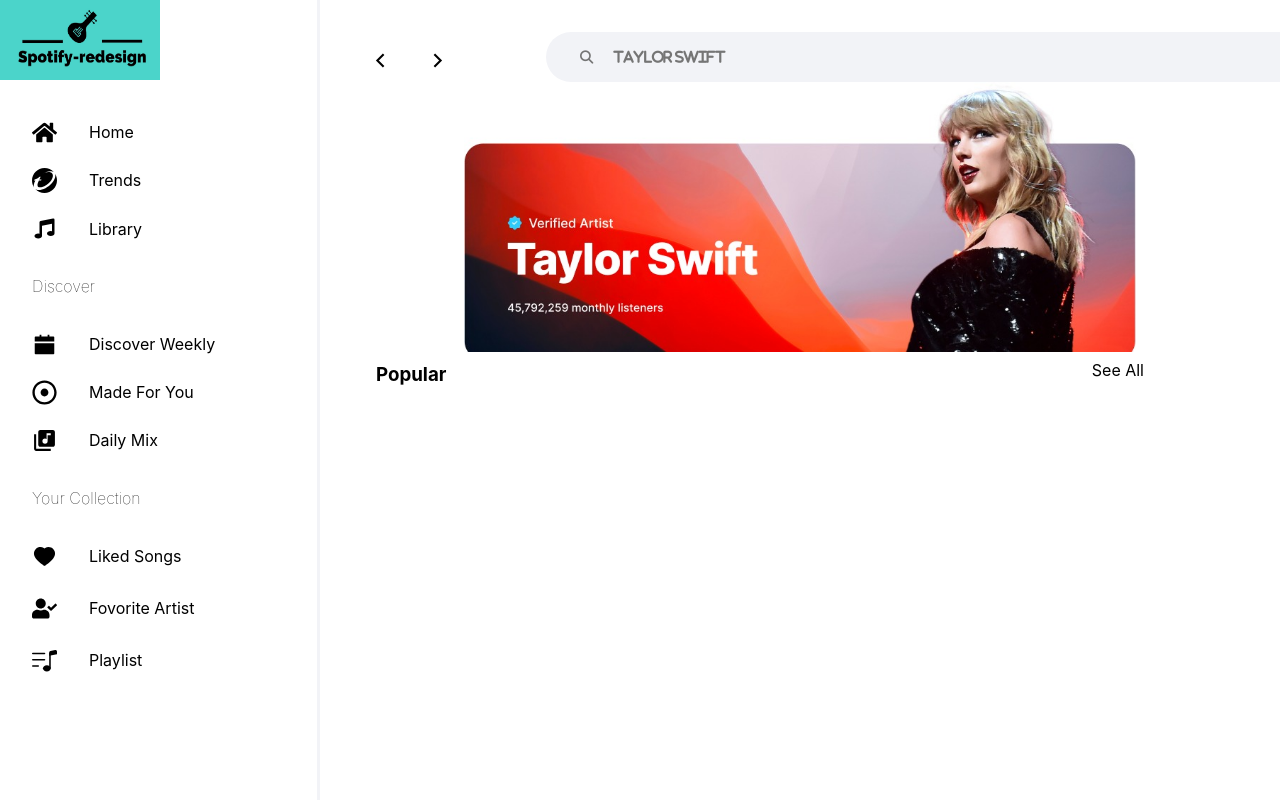
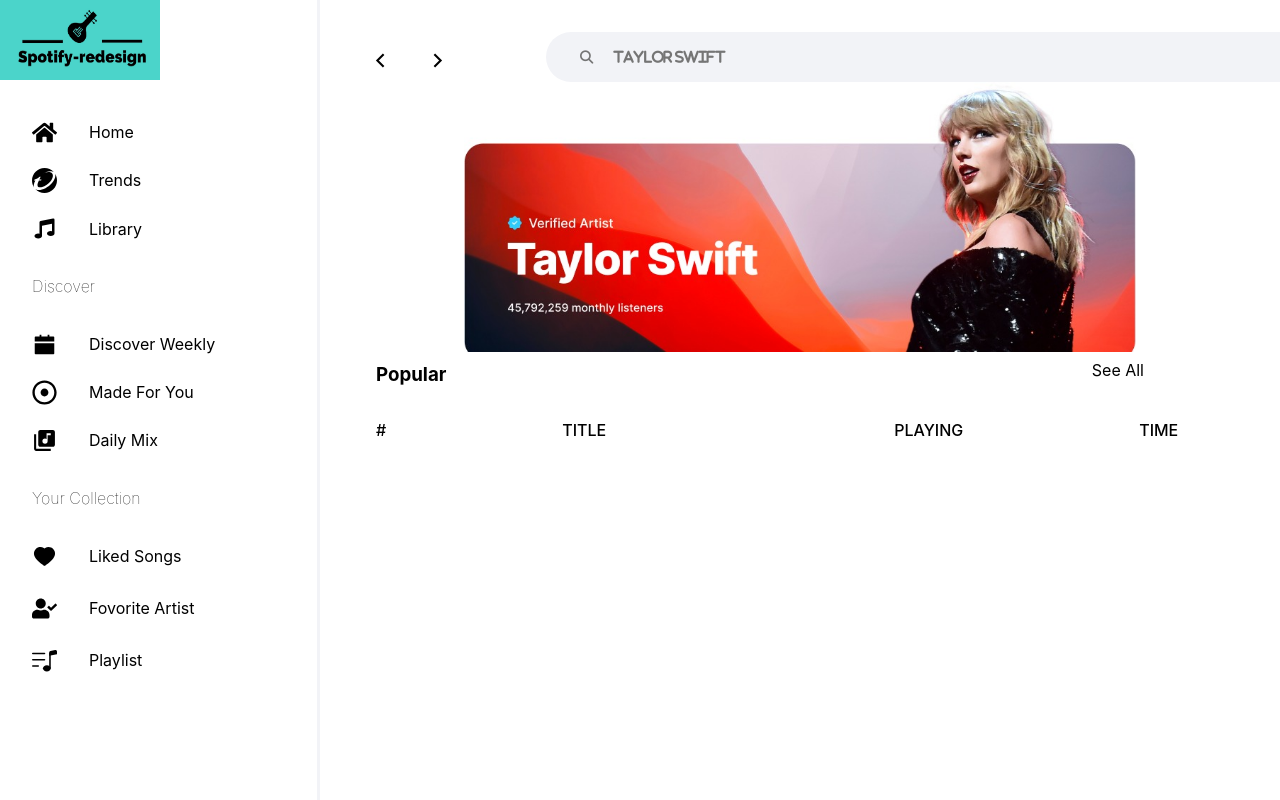
Before and after one commit to ritesharma1819/spotify-redesign, a React (Create React App) app: page / in a window 1280 px wide. Shown: the top 800 px of the page. Built offline with nearby package versions, Linux system fonts and the light colour scheme.

Commit message:
done styling and arrangement of suggestion list of right bar container

```diff
--- a/src/Rightbar.js
+++ b/src/Rightbar.js
@@ -27,6 +27,13 @@
                     <p>See All</p>
                 </div>
             </div>
+            <div className='suggestion_list'>
+                <p>#</p>
+                <p className='title_list'>TITLE</p>
+                <p className='playing_list'>PLAYING</p>
+                <p className='time_list'>TIME</p>
+                <p className='album_list'>ALBUM</p>
+            </div>
 
         </div>
     );
--- a/src/Rightbar.scss
+++ b/src/Rightbar.scss
@@ -62,7 +62,7 @@
 
 .song_suggestion{
     display: flex;
-    justify-content: space-between;
+    justify-content: space-between ;
     margin: 3.5rem;
     margin-top: -0.5rem;
 }
@@ -70,3 +70,25 @@
 .see_all_container{
    margin-right: 5rem;
 }
+
+
+// css of all suggestion list like title list ,playing list and time list etc
+.suggestion_list{
+   display: flex;
+   margin-top: -3.5rem;
+   margin-left: 3.5rem;
+   font-weight: 500;
+}
+.title_list{
+    margin-left: 11rem;
+}
+.playing_list{
+    margin-left: 18rem;
+}
+.time_list{
+    margin-left: 11rem;
+}
+
+.album_list{
+    margin-left: 8rem;
+}
```
